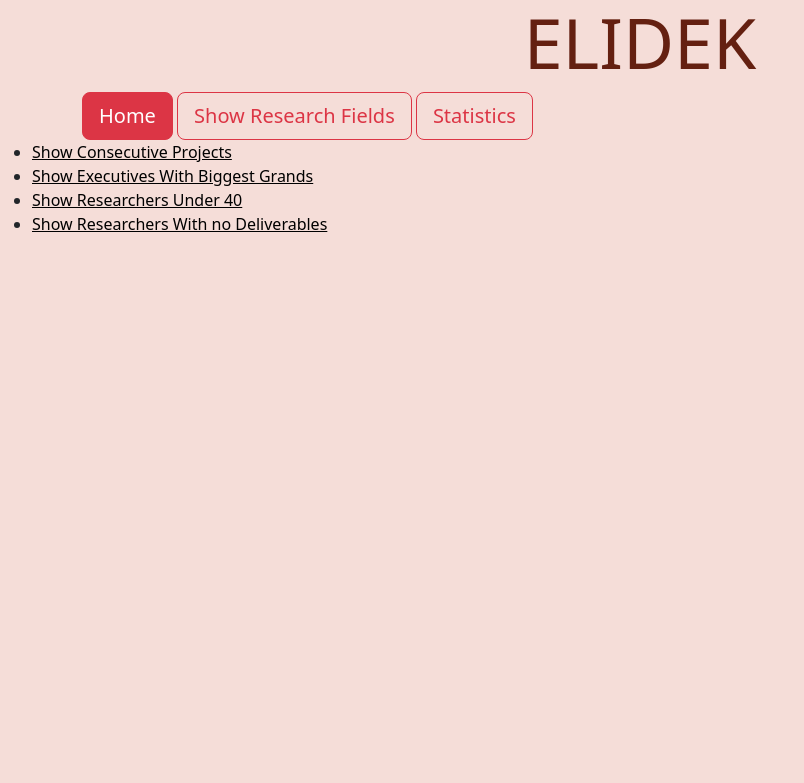
After one commit to dennisdef/dbproject1, a Flask app: page /statistics in a window 1280 px wide. The commit adds this page. Shown: the top 783 px of the page, without its empty margins (0-804 px from the left). Run offline with Flask 2, Linux system fonts and the light colour scheme; some libraries are stand-ins or nearby versions.

Commit message:
css formating

```diff
--- a/dbproject/routes.py
+++ b/dbproject/routes.py
@@ -1,3 +1,4 @@
+import statistics
 from flask import Flask, render_template
 from flask_mysqldb import MySQL
 from dbproject import db, app
@@ -13,12 +14,20 @@ def index():
     ##res = [dict(zip(column_names, entry)) for entry in cur.fetchall()]
     # cur.close()
 
+@app.route("/statistics")
+def statistics():
+    return render_template('statistics.html')
+
 
 @app.route("/executives")
 def executives():
     cur = db.connection.cursor()
     cur.execute(
-        "select e.name as executive_name, o.name as organisation_name, sum(p.amount) as total_money from executive e inner join project p on p.ex_id = e.ex_id INNER join organisation o on p.organisation_id =o.organisation_id group by e.name, o.organisation_id order by total_money desc limit 5")
+        "select e.name as executive_name, o.name as organisation_name, sum(p.amount) as total_money "
+        "from executive e inner join project p on p.ex_id = e.ex_id "
+        "INNER join organisation o on p.organisation_id = o.organisation_id "
+        "inner join company c on o.organisation_id = c.organisation_id "
+        "group by e.name, o.organisation_id order by total_money desc limit 5")
     column_names = [i[0] for i in cur.description]
     res = [dict(zip(column_names, entry)) for entry in cur.fetchall()]
     cur.close()
@@ -85,3 +94,24 @@ def project_per_year():
                            pageTitle="Consecutive projects",
                            ppys=res
                            )
+
+
+@app.route("/researcher_with_no_del")
+def res_with_no_del():
+    cur = db.connection.cursor()
+    cur.execute("select CONCAT(r.first_name, ' ', r.last_name) as name, count(w.r_id) as n_projects "
+                "from researcher r inner join works w on r.r_id = w.r_id "
+                "inner join project p on w.project_id = p.project_id "
+                "where not exists (SELECT p2.project_id FROM project p2 "
+                "inner join deliverable d on p2.project_id =d.project_id "
+                "where p.project_id = p2.project_id) "
+                "GROUP BY r.r_id "
+                "having count(w.r_id) > 0 order by n_projects desc")
+    column_names = [i[0] for i in cur.description]
+    res = [dict(zip(column_names, entry)) for entry in cur.fetchall()]
+    cur.close()
+
+    return render_template("res_no_del.html",
+                           pageTitle="Researchers with no deliverables",
+                           rnds=res
+                           )
--- /dev/null
+++ b/dbproject/static/css/styles.css
@@ -0,0 +1,16 @@
+body{
+    background-color: f5ddd8;
+}
+
+.title{
+    font-size: 70;
+    color: 642011;
+}
+
+.linkStyle{
+    color: 000;
+}
+
+.linkStyle:hover{
+    color: 000;
+}
--- a/dbproject/templates/base.html
+++ b/dbproject/templates/base.html
@@ -4,6 +4,7 @@
     <meta http-equiv="X-UA-Compatible" content="IE=edge">
     <meta name="viewport" content="width=device-width, initial-scale=1.0">
     <link href="https://cdn.jsdelivr.net/npm/bootstrap@5.2.0-beta1/dist/css/bootstrap.min.css" rel="stylesheet" integrity="sha384-0evHe/X+R7YkIZDRvuzKMRqM+OrBnVFBL6DOitfPri4tjfHxaWutUpFmBp4vmVor" crossorigin="anonymous">
+    <link rel="stylesheet" href="{{ url_for('static', filename='css/styles.css') }}">
     <title>
         {% block title %}
         {% endblock title %}
@@ -11,16 +12,15 @@
 </head>
 <body>
     <div class = "container">
-        <div class = "row">
-             <div class="col-12" >
-                <h2 class = "center">ELIDEK</h2>
-                <a class="btn btn-primary" href="{{ url_for('index') }}">Home</a>
-                <a class="btn btn-primary" href="{{ url_for('science_fields') }}">Show Research Fields</a>
-                <a class="btn btn-primary" href="{{ url_for('project_per_year') }}">Show Consecutive Projects</a>
-                <a class="btn btn-primary" href="{{ url_for('executives') }}">Show Executives With Biggest Grands</a>
-                <a class="btn btn-primary" href="{{ url_for('under_40') }}">Show Researchers Under 40</a>
+            <div class="row align-items-center" >
+                <div class = "col"><h1 class ="text-center title">ELIDEK</h1></div>
             </div>
-        </div>
+            <div>
+                <a class="btn btn-danger btn-lg" href="{{ url_for('index') }}">Home</a>
+                <a class="btn btn-outline-danger btn-lg" href="{{ url_for('science_fields') }}">Show Research Fields</a>
+                <a class="btn btn-outline-danger btn-lg" href="{{ url_for('statistics') }}">Statistics</a>
+
+            </div>
     </div>
     {% block content %}
     {% endblock content %}
--- a/dbproject/templates/sfs.html
+++ b/dbproject/templates/sfs.html
@@ -8,7 +8,7 @@
 
 <ul>
     {% for sf in sfs%}
-    <li><a href="/science_fields/{{sf.en_name}}">{{sf.name}}</a>
+    <li><a class ="linkStyle" href="/science_fields/{{sf.en_name}}">{{sf.name}}</a>
     {%endfor%}
 </ul>
 
--- /dev/null
+++ b/dbproject/templates/statistics.html
@@ -0,0 +1,28 @@
+{% extends "base.html" %}
+
+{% block title %}
+    Statistics
+{% endblock title %}
+
+
+{% block content%}
+
+<ul>
+    <li>
+        <a class ="linkStyle" href="{{ url_for('project_per_year') }}">Show Consecutive Projects</a>
+    </li>
+
+    <li>
+        <a class ="linkStyle" href="{{ url_for('executives') }}">Show Executives With Biggest Grands</a>
+    </li>
+
+    <li>
+        <a class ="linkStyle" href="{{ url_for('under_40') }}">Show Researchers Under 40</a>
+    </li>
+
+    <li>
+        <a class ="linkStyle" href="{{ url_for('res_with_no_del') }}">Show Researchers With no Deliverables</a>
+    </li>
+</ul>
+
+{% endblock content%}
```
Also changed, not shown: dbproject/templates/res_no_del.html (added, +26 -0 lines).
